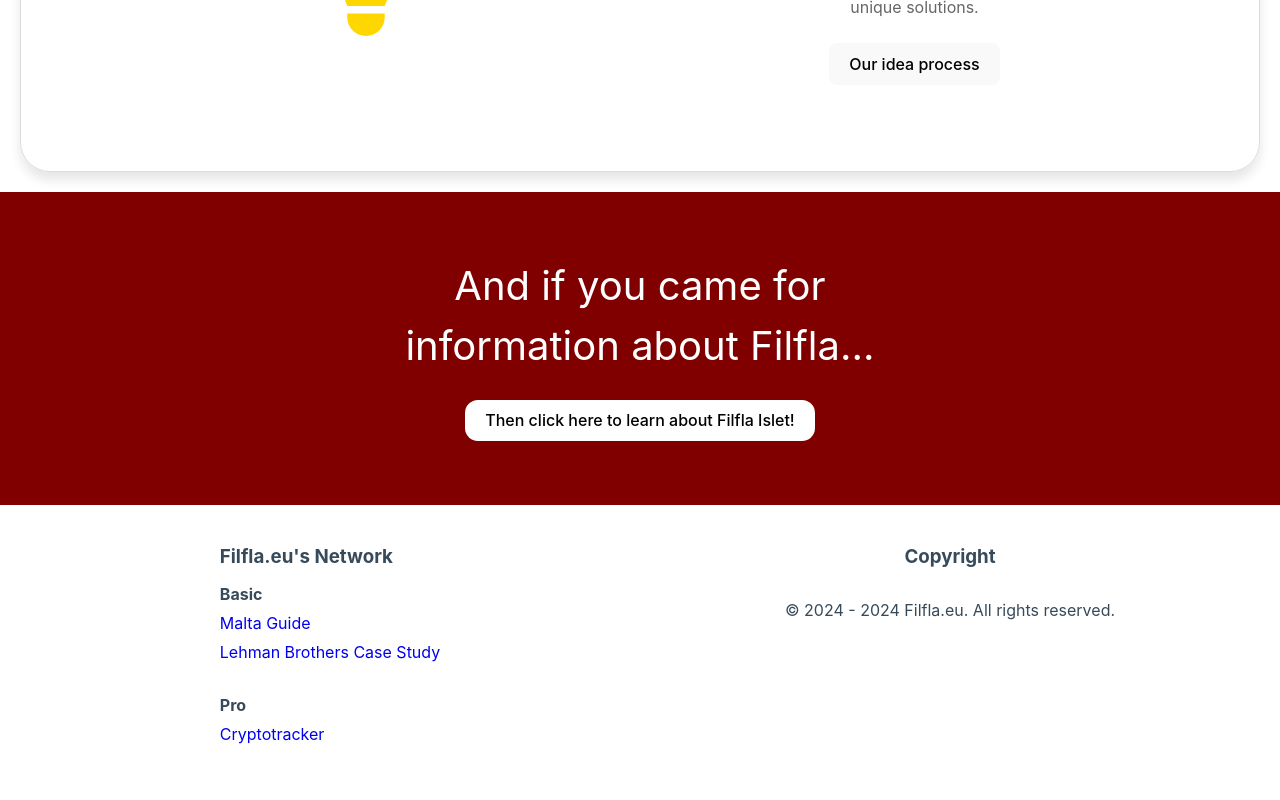
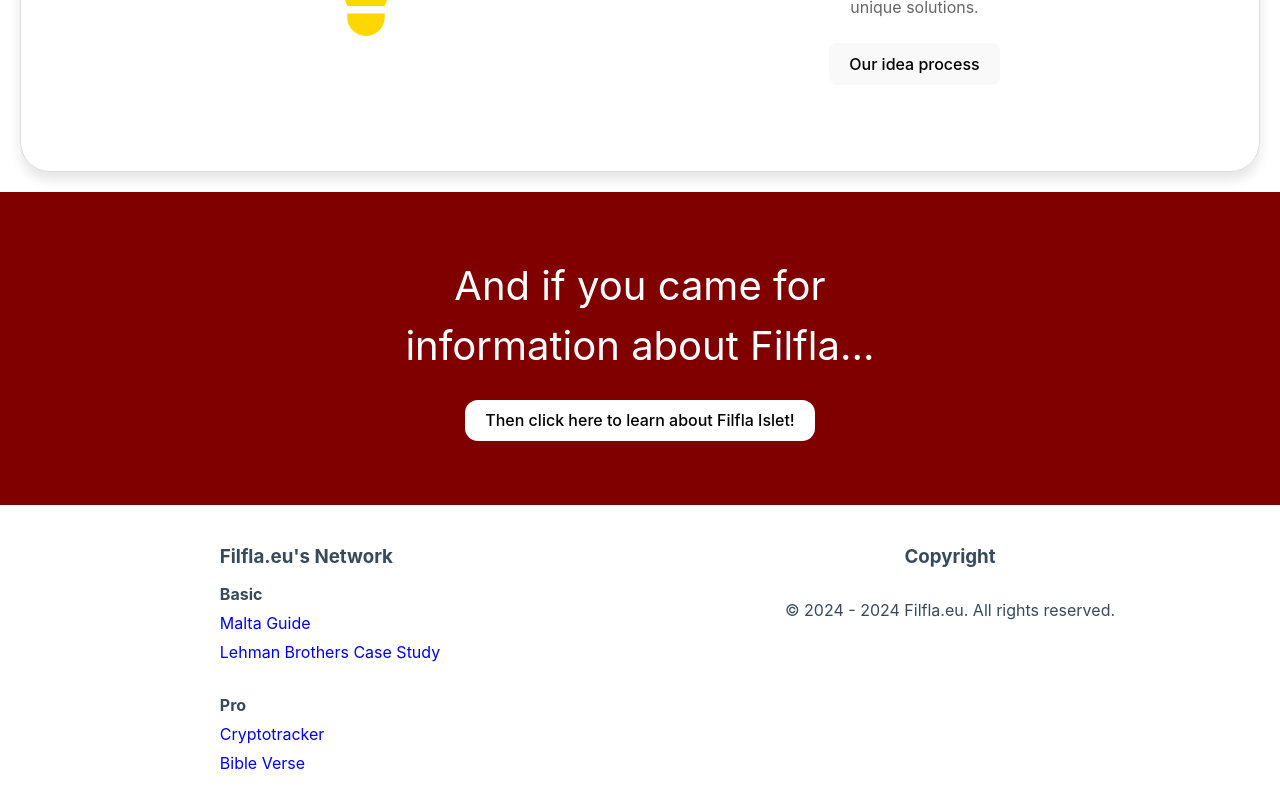
Before and after one commit to Arce-Mdina/apex-app, a React (Vite) app: page / in a window 1280 px wide. Shown: the part 1694-2494 px from the top of the page. Before the commit the page ends 2465 px from the top, so only its background shows below. Built offline with nearby package versions, Linux system fonts and the light colour scheme; a web font is replaced by a local one.

Commit message:
Footer changed

```diff
--- a/src/components/Foot.jsx
+++ b/src/components/Foot.jsx
@@ -22,6 +22,9 @@
             <li>
               <a href="https://crypto.filfla.eu">Cryptotracker</a>
             </li>
+            <li>
+              <a href="https://bible-verse.filfla.eu">Bible Verse</a>
+            </li>
           </ul>
         </div>
         <div className="footer-column">
```
